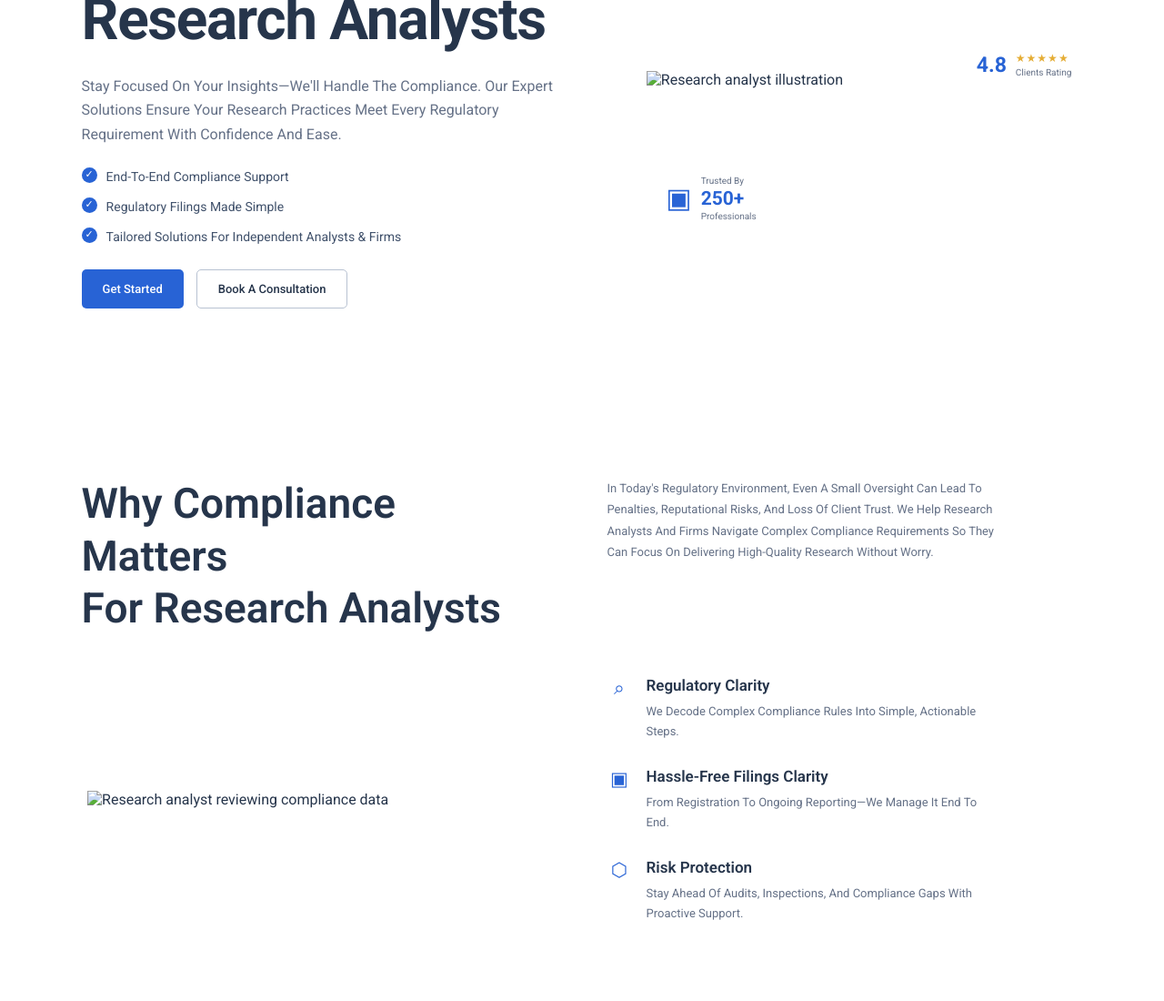
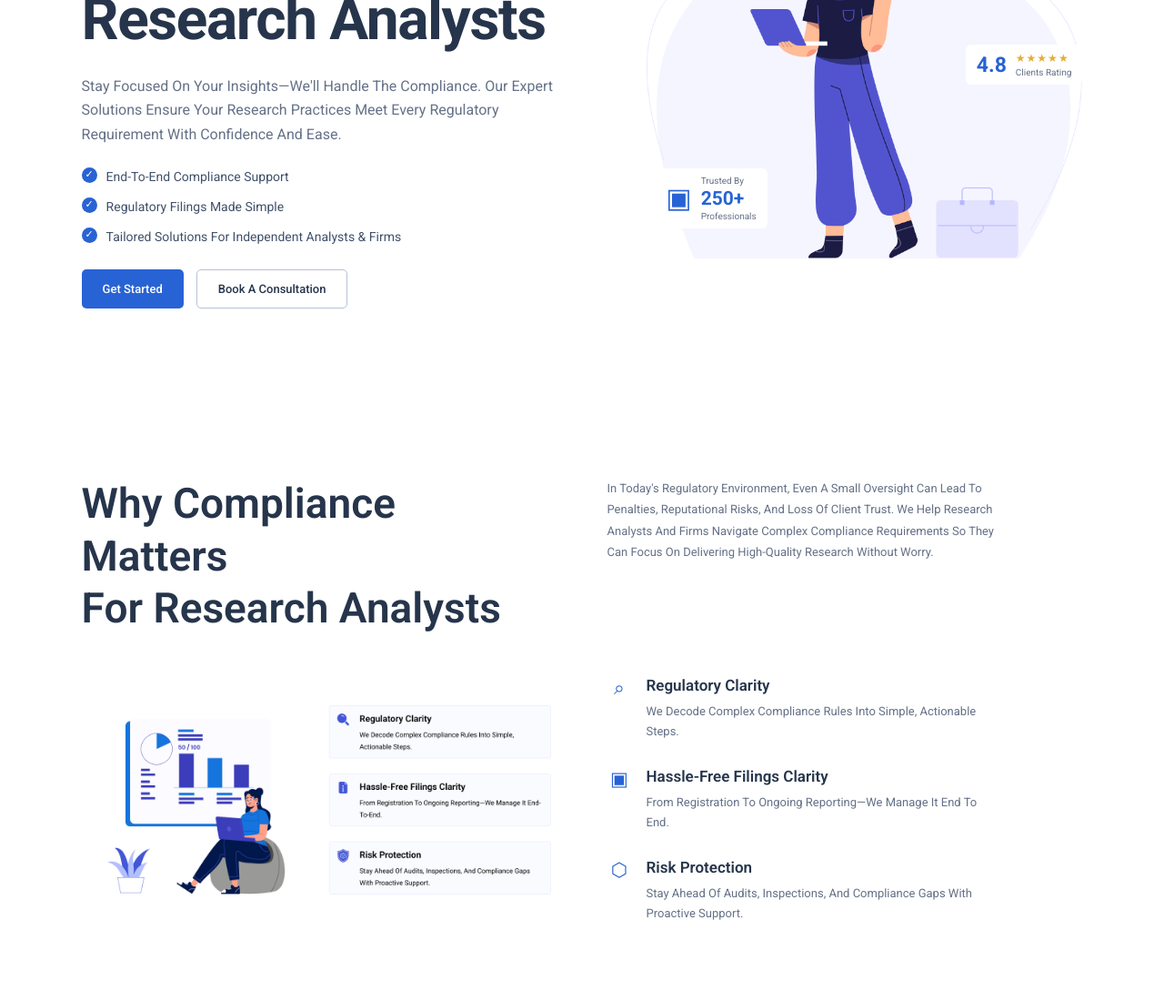
Before and after one commit to rajputpiyush491-commits/complisure-website, a plain HTML site: page index.html in a window 1280 px wide. Shown: the part 367-1467 px from the top of the page at 91% size. Drawn offline with Linux system fonts and the light colour scheme.

Commit message:
Update index.html

```diff
--- a/index.html
+++ b/index.html
@@ -92,7 +92,7 @@
 
             <div class="hero-image">
 
-                <img src="assets/hero-illustration.png"
+                <img src="hero-illustration.png"
                      alt="Research analyst illustration">
 
                 <div class="rating-badge">
@@ -143,7 +143,7 @@
             <div class="compliance-content">
 
                 <div class="compliance-image">
-                    <img src="assets/compliance-illustration.png"
+                    <img src="compliance-illustration.png"
                          alt="Research analyst reviewing compliance data">
                 </div>
 
```
